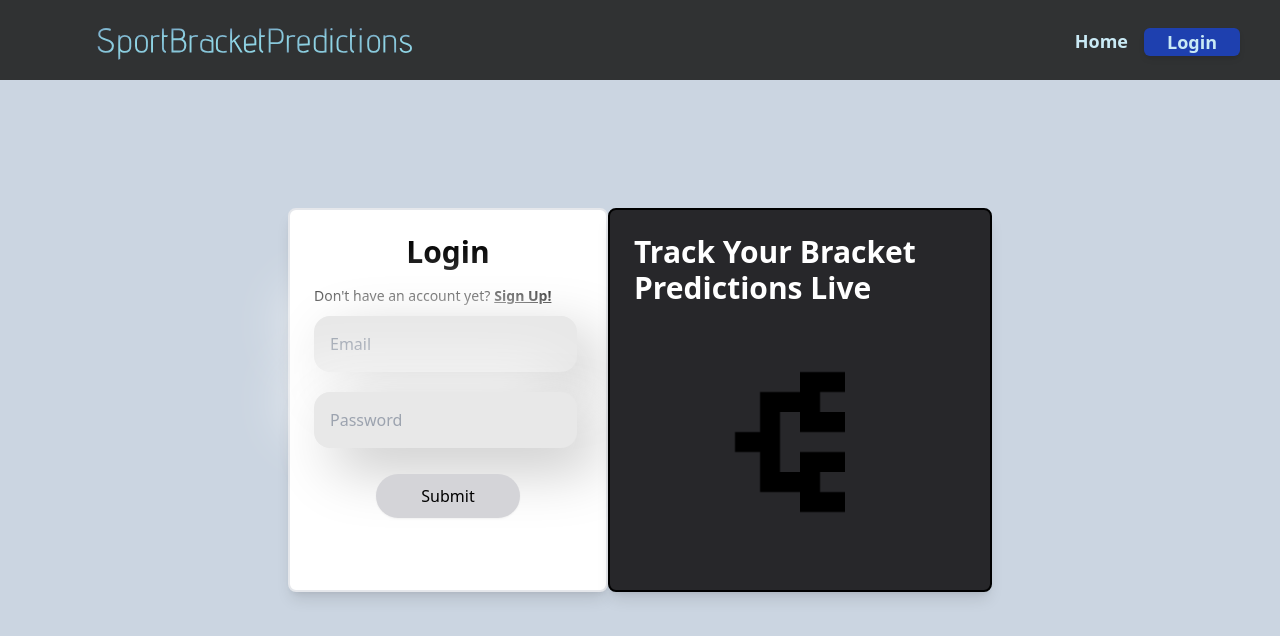
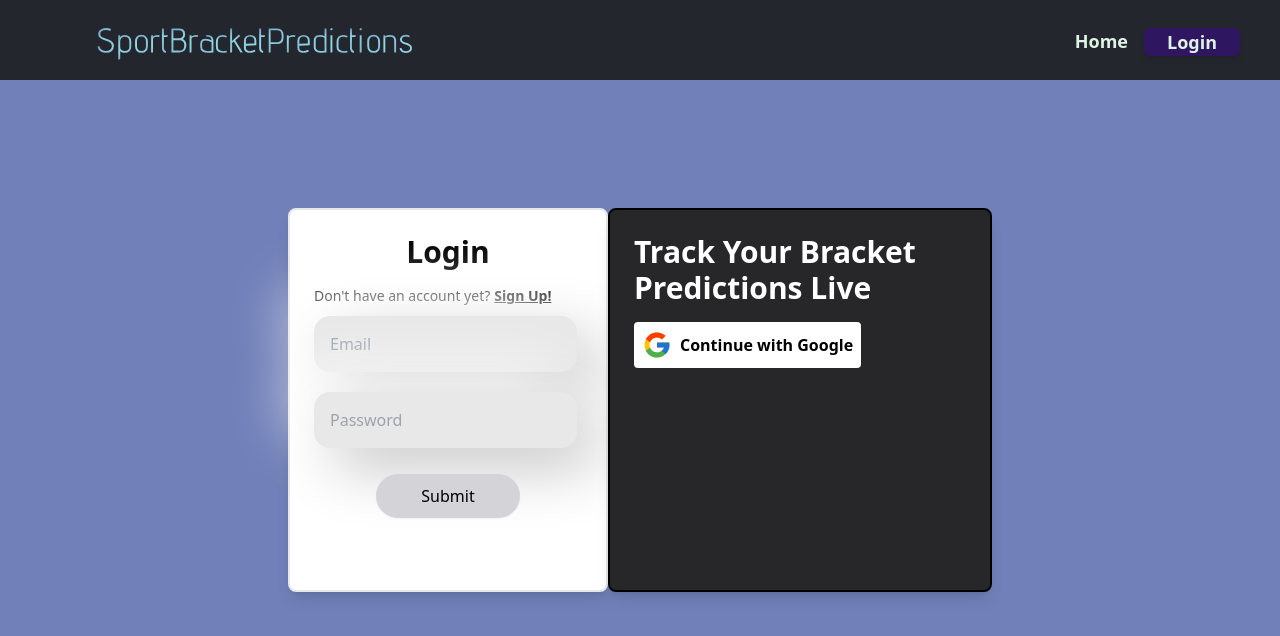
Before and after one commit to Abdirazak140/NBABracketHub, a React (Create React App) app: page /login in a window 1280 px wide. Shown: the top 636 px of the page. Built offline with nearby package versions, Linux system fonts and the light colour scheme; no server answers.

Commit message:
Modifying the UI and Added google provider

```diff
--- a/package.json
+++ b/package.json
@@ -15,6 +15,7 @@
     "firebase": "^9.21.0",
     "react": "^18.2.0",
     "react-dom": "^18.2.0",
+    "react-icons": "^4.8.0",
     "react-router-dom": "^6.10.0",
     "react-scripts": "5.0.1",
     "reactjs-popup": "^2.0.5",
--- a/src/components/Navbar.tsx
+++ b/src/components/Navbar.tsx
@@ -68,7 +68,7 @@ function Navbar(){
                 ) : (null)}
 
                 {!user ? (
-                <li className="flex justify-center items-center rounded-md w-24 h-7 mb-4 bg-blue-800 transition duration-150 ease-in-out hover:bg-blue-500 shadow-md hover:shadow-blue-200">
+                <li className="flex justify-center items-center rounded-md w-24 h-7 mb-4 bg-federal transition duration-150 ease-in-out hover:bg-zaffre shadow-md hover:shadow-zaffre">
                     <Link to="/login" className="link">Login</Link>
                 </li>
                 ) : (null)}
--- a/src/index.css
+++ b/src/index.css
@@ -12,7 +12,7 @@
   margin-left: 16px;
   margin-right: 16px;
   font-size: 18px;
-  color: rgb(201, 234, 245);
+  color: #DFF3E4;
   font-weight: bold;
 }
 
--- a/src/pages/Home.tsx
+++ b/src/pages/Home.tsx
@@ -4,10 +4,12 @@ function Home(){
     return(
         <div>
             <Navbar/>
-            <div className="bg-cover bg-center bracket-img w-full h-full flex flex-col justify-center items-center">
-                <div className="bg-cover bg-center bg-grey-200">
-                    <h1 className="text-7xl mb-8 text-blue-100 text-center">Keep track<br></br>of your<br></br>bracket predictions</h1>
-                    <p className="text-3xl text-center text-purple-100">And see the results unfold.</p>
+            <div className="w-full h-full">
+                <div className="bg-cover bg-center bracket-img w-full flex flex-col justify-center items-center">
+                    <div className="bg-glucose-transparent shadow-lg-honeydue">
+                        <h1 className="text-7xl mb-8 text-federal text-center font-bold">Keep track<br></br>of your<br></br>bracket predictions</h1>
+                        <p className="text-3xl text-center text-zaffre font-bold">And see the results unfold.</p>
+                    </div>
                 </div>
             </div>
         </div>
--- a/src/pages/Login.tsx
+++ b/src/pages/Login.tsx
@@ -1,13 +1,16 @@
 import { Link, useNavigate } from "react-router-dom";
 import Navbar from "../components/Navbar";
-import Bracket from "../assets/bracket.png";
-import { getAuth, signInWithEmailAndPassword } from "firebase/auth";
+import { getAuth, signInWithEmailAndPassword, signInWithPopup } from "firebase/auth";
 import { fireApp } from "../App";
 import { useState } from "react";
+import { GoogleAuthProvider } from "firebase/auth";
+import { FcGoogle } from "react-icons/fc";
+import { IconContext } from "react-icons";
 
 function Login(){
     const [errorMessage, setErrorMessage] = useState("");
     const navigate = useNavigate();
+    const provider = new GoogleAuthProvider();
 
     function UserLogin(event: any){
         event.preventDefault();
@@ -24,14 +27,26 @@ function Login(){
         })
         .catch((error) => {
             const errorMessage = error.message;
-            setErrorMessage(errorMessage);
+            setErrorMessage(errorMessage.substring(9));
+        });
+    }
+
+    function GoogleLogin(event: any){
+        const auth = getAuth(fireApp);
+        signInWithPopup(auth, provider).then((result) => {
+            const credential = GoogleAuthProvider.credentialFromResult(result);
+            const token = credential?.accessToken;
+            navigate("/dashboard");
+        }).catch((error) => {
+            const errorMessage = error.message;
+            setErrorMessage(errorMessage.substring(9));
         });
     }
 
     return(
         <div>
             <Navbar/>
-            <div className="flex justify-center items-center w-full h-screen bg-slate-300">
+            <div className="flex justify-center items-center w-full h-screen bg-glucose">
                 <form className="border-2 w-80 bg-white shadow-lg rounded-lg p-6 h-96">
                     <div className="flex justify-center w-full">
                         <h2 className="font-bold text-3xl mb-4">Login</h2>
@@ -48,9 +63,14 @@ function Login(){
                     </div>
                 </form>
                 <div className="border-2 border-black w-96 h-96 shadow-lg rounded-lg p-6 bg-zinc-800">
-                    <div className="flex flex-col items-center w-full">
+                    <div className="flex flex-col items-start w-full">
                         <h2 className="font-bold text-3xl mb-4 text-white">Track Your Bracket Predictions Live</h2>
-                        <img src={Bracket} alt="bracket" className="w-60 h-60"></img>
+                        <button onClick={GoogleLogin} className="bg-white text-black font-bold py-2 px-2 rounded inline-flex items-center">
+                            <IconContext.Provider value={{ size: "30px"}}>
+                                <FcGoogle/>
+                            </IconContext.Provider>
+                            <span className="ml-2">Continue with Google</span>
+                        </button>
                     </div>
                 </div>
             </div>
--- a/src/pages/SignUp.tsx
+++ b/src/pages/SignUp.tsx
@@ -41,14 +41,14 @@ function Signup(){
             })
             .catch((error) => {
                 const errorMessage = error.message;
-                setErrorMessage(errorMessage);
+                setErrorMessage(errorMessage.substring(9));
             });
         }
     }
 
     return(
         <div>
-            <div className="flex justify-center items-center w-full h-screen bg-slate-600">
+            <div className="flex justify-center items-center w-full h-screen bg-federal">
                 <form className="border-2 border-grey-500 w-80 bg-black shadow-lg rounded-lg p-6 h-100">
                     <div className="flex flex-row justify-center w-full">
                         <h2 className="font-bold text-3xl mb-4 text-white">Signup</h2>
--- a/tailwind.config.js
+++ b/tailwind.config.js
@@ -7,6 +7,13 @@ module.exports = {
     extend: {
       colors: {
         'regal-blue': '#243c5a',
+        'cadet': '#171738',
+        'federal': '#2E1760',
+        'zaffre': '#3423A6',
+        'glucose': '#7180B9',
+        'honeydue': '#DFF3E4',
+        'honeydue-transparent': 'rgba(240, 230, 140, 0.3)',
+        'glucose-transparent': 'rgba(113, 128, 185, 0.2)'
       },
       spacing: {
         '100': '33rem',
@@ -14,7 +21,11 @@ module.exports = {
         '26': '80px',
         '37': '145px',
         '70': '280px',
-        'final': '208px'
+        'final': '208px',
+        'h2': '500px',
+      },
+      borderRadius: {
+        'home': '100px'
       }
     },
   },
```
Also changed, not shown: src/assets/SVGBracket.svg, 1 other file (tests, documents, lock files or other folders).
